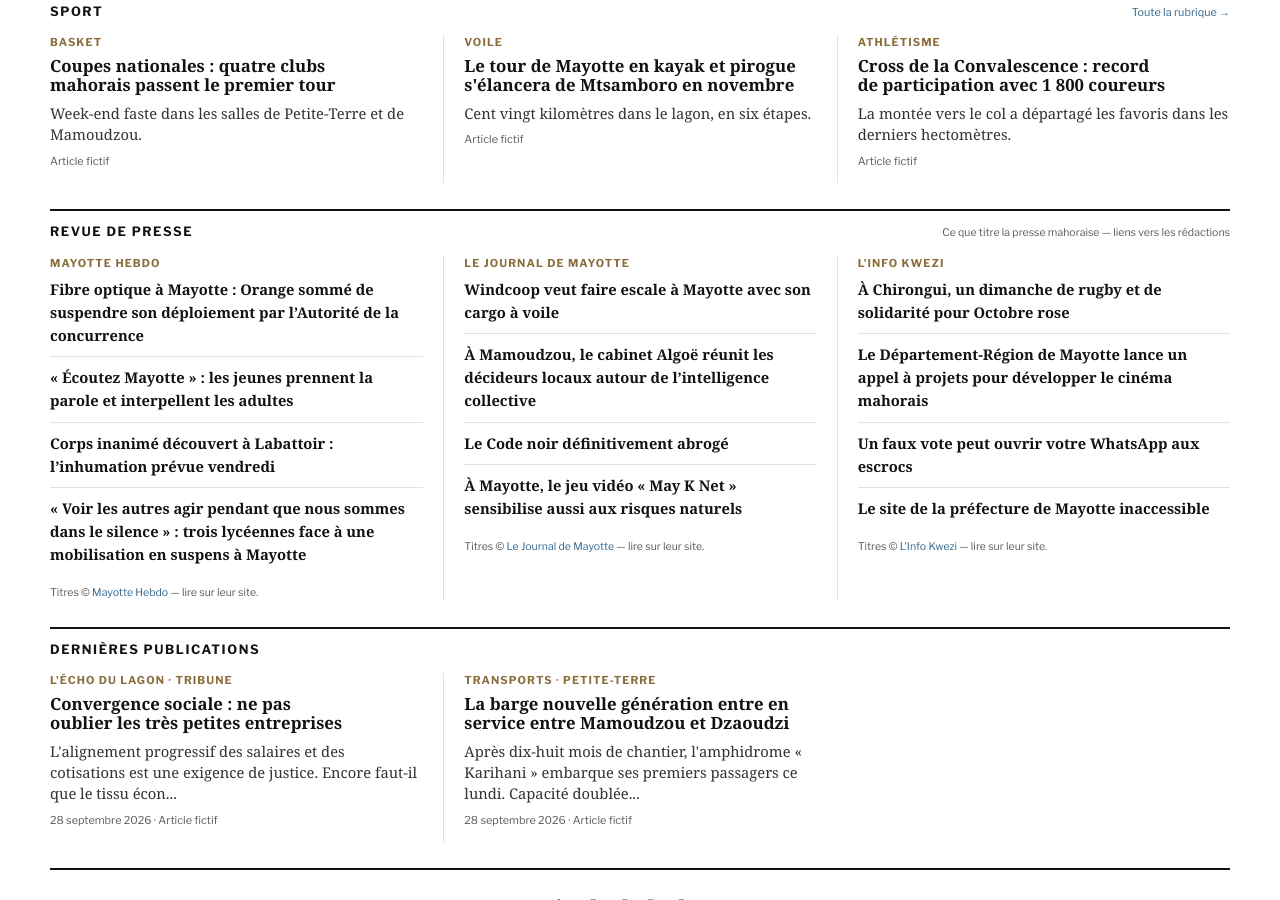
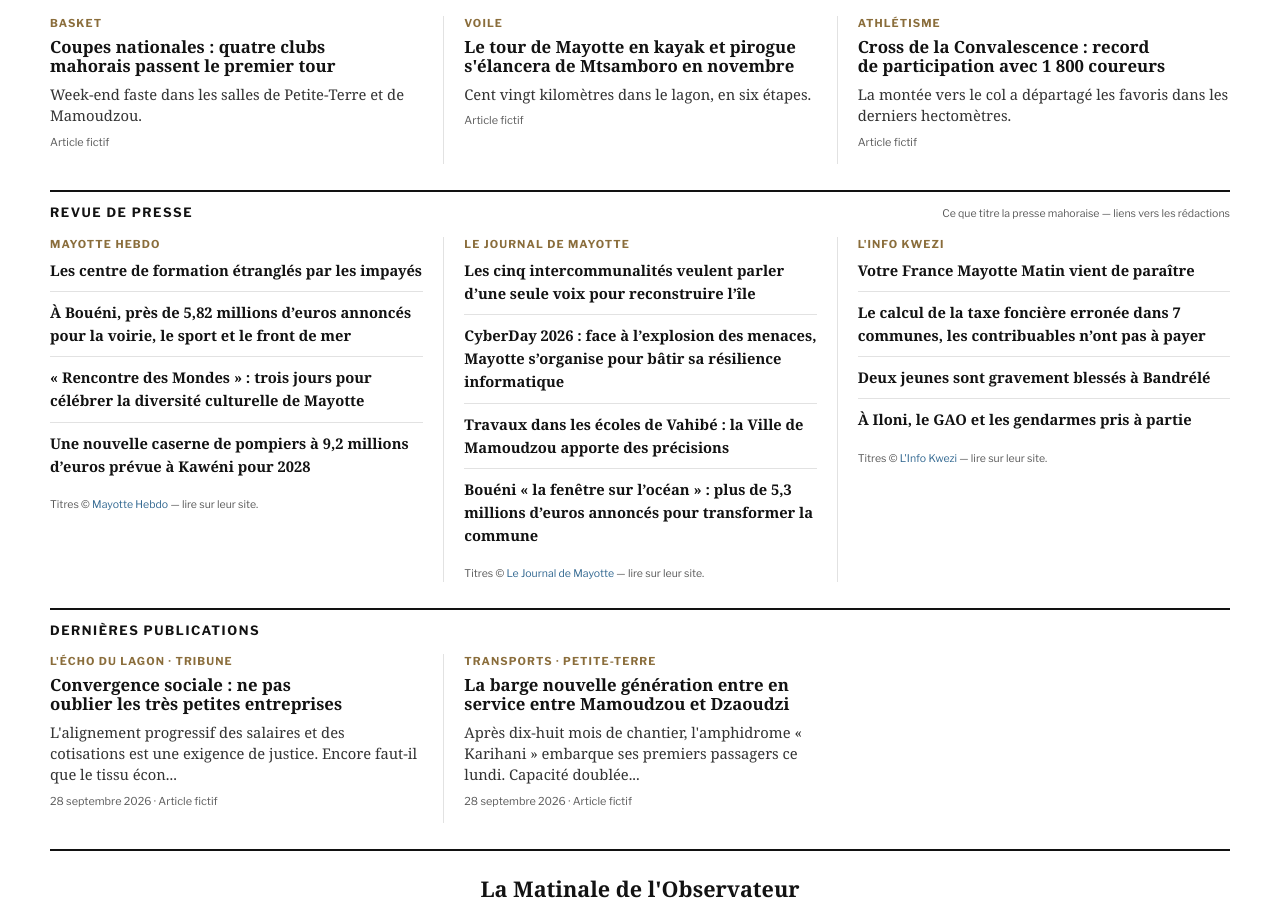
Before and after one commit to esdine/observateur-mayotte, a Jekyll site: the page built from index.html, in a window 1280 px wide and 900 px high, scrolled down 2796 px. Built offline with Jekyll 4.4.1, drawn with Linux system fonts in a browser that asks for light colours; some web fonts are replaced; some of the changed text lies outside the part shown.

Commit message:
Édition du matin : météo et revue de presse

```diff
--- a/_data/marches.yml
+++ b/_data/marches.yml
@@ -1,5 +1,25 @@
 # Genere par outils/maj_marches.py - source BOAMP (open data, licence ouverte)
 avis:
+  - objet: "Remise en état des quais et protections maritimes en enrochements des ports de plaisance de Dzaoudzi et Mamoudzou"
+    acheteur: "Département-Région de Mayotte"
+    type: "Travaux"
+    famille: "Marchés européens"
+    parution: "23 octobre 2026"
+    limite: "13 novembre 2026"
+    lien: "https://www.boamp.fr/pages/avis/?q=idweb:26-102598"
+  - objet: "construction d’un programme immobilier neuf de 59 logements mixtes, dont pour l’opération « SQUARE PAPAYE »"
+    acheteur: "Société Immobilière de Mayotte (976)"
+    type: "Travaux"
+    famille: "Marchés européens"
+    parution: "23 octobre 2026"
+    lien: "https://www.boamp.fr/pages/avis/?q=idweb:26-102759"
+  - objet: "Fourniture, installation, mise en service et maintenance d’une chaîne complète de production et de distribution d’eau adoucie et osmosée."
+    acheteur: "CENTRE HOSPITALIER DE MAYOTTE"
+    type: "Services"
+    famille: "Marchés entre 90 k€ et seuils européens"
+    parution: "23 octobre 2026"
+    limite: "16 novembre 2026"
+    lien: "https://www.boamp.fr/pages/avis/?q=idweb:26-103055"
   - objet: "MISE A DISPOSITION DE CAMIONS-PLATEAU 3,5 TONNES A 7 TONNES AVEC CHAUFFEUR ET MANUTENTIONNAIRE"
     acheteur: "SIDEVAM (976)"
     type: "Services"
@@ -7,6 +27,13 @@ avis:
     parution: "22 octobre 2026"
     limite: "20 novembre 2026"
     lien: "https://www.boamp.fr/pages/avis/?q=idweb:26-102318"
+  - objet: "MISSION DE MAÎTRISE D'OEUVRE RELATIVE AUX ÉTUDES DES TRAVAUX POST-CYCLONIQUE « CHIDO » RECONSTRUCTION DE LA MAISON DE FRANCE SERVICES À H…"
+    acheteur: "Ville de Mtsamboro (976)"
+    type: "Services"
+    famille: "Marchés <90 k€ (MAPA)"
+    parution: "22 octobre 2026"
+    limite: "24 novembre 2026"
+    lien: "https://www.boamp.fr/pages/avis/?q=idweb:26-102787"
   - objet: "Fourniture, livraison et mise en service d'équipements de laboratoire, d'un drone et d'un capteur bathymétrique"
     acheteur: "Université de Mayotte"
     type: "Fournitures"
@@ -14,31 +41,3 @@ avis:
     parution: "21 octobre 2026"
     limite: "30 septembre 2026"
     lien: "https://www.boamp.fr/pages/avis/?q=idweb:26-101697"
-  - objet: "Prestations d’accompagnement stratégique, administratif, financier et contractuel juridique des opérations de travaux de construction de…"
-    acheteur: "Centre Hospitalier de Mayotte"
-    type: "Services"
-    famille: "Marchés entre 90 k€ et seuils européens"
-    parution: "21 octobre 2026"
-    limite: "12 novembre 2026"
-    lien: "https://www.boamp.fr/pages/avis/?q=idweb:26-102282"
-  - objet: "Actualisation des plans de gestion des sites des Cratères de Petite-Terre et de la Vasière des Badamiers (976 – Mayotte)"
-    acheteur: "CELRL 17"
-    type: "Services"
-    famille: "Divers"
-    parution: "20 octobre 2026"
-    limite: "20 novembre 2026"
-    lien: "https://www.boamp.fr/pages/avis/?q=idweb:26-101739"
-  - objet: "Prestations de diagnostics de pollution des sols et des constructions en vue de la construction du second site du CHM à Combani"
-    acheteur: "CENTRE HOSPITALIER DE MAYOTTE"
-    type: "Services"
-    famille: "Marchés européens"
-    parution: "20 octobre 2026"
-    limite: "20 novembre 2026"
-    lien: "https://www.boamp.fr/pages/avis/?q=idweb:26-101385"
-  - objet: "ENTRETIEN ET LA MAINTENANCE DES INSTALLATIONS DE CLIMATISATION DES BATIMENTS COMMUNAUX ET DES ÉTABLISSEMENTS SCOLAIRES VILLE DE CHIRONGUI"
-    acheteur: "Ville de Chirongui (976)"
-    type: "Services"
-    famille: "Marchés entre 90 k€ et seuils européens"
-    parution: "20 octobre 2026"
-    limite: "12 novembre 2026"
-    lien: "https://www.boamp.fr/pages/avis/?q=idweb:26-102002"
--- a/_data/revue.yml
+++ b/_data/revue.yml
@@ -3,33 +3,33 @@ sources:
   - nom: "Mayotte Hebdo"
     site: "https://mayottehebdo.com/"
     titres:
-      - titre: "Fibre optique à Mayotte : Orange sommé de suspendre son déploiement par l’Autorité de la concurrence"
-        lien: "https://www.mayottehebdo.com/actualite/numerique/fibre-optique-a-mayotte-orange-somme-de-suspendre-son-deploiement-par-lautorite-de-la-concurrence/"
-      - titre: "« Écoutez Mayotte » : les jeunes prennent la parole et interpellent les adultes"
-        lien: "https://www.mayottehebdo.com/actualite/societe/ecoutez-mayotte-les-jeunes-prennent-la-parole-et-interpellent-les-adultes/"
-      - titre: "Corps inanimé découvert à Labattoir : l’inhumation prévue vendredi"
-        lien: "https://www.mayottehebdo.com/actualite/societe/corps-inanime-decouvert-a-labattoir-linhumation-prevue-vendredi/"
-      - titre: "« Voir les autres agir pendant que nous sommes dans le silence » : trois lycéennes face à une mobilisation en suspens à Mayotte"
-        lien: "https://www.mayottehebdo.com/actualite/education/voir-les-autres-agir-pendant-que-nous-sommes-dans-le-silence-trois-lyceennes-face-a-une-mobilisation-en-suspens-a-mayotte/"
+      - titre: "Les centre de formation étranglés par les impayés"
+        lien: "https://www.mayottehebdo.com/actualite/formation/les-centre-de-formation-etrangles-par-les-impayes/"
+      - titre: "À Bouéni, près de 5,82 millions d’euros annoncés pour la voirie, le sport et le front de mer"
+        lien: "https://www.mayottehebdo.com/actualite/economie/a-boueni-pres-de-582-millions-deuros-annonces-pour-la-voirie-le-sport-et-le-front-de-mer/"
+      - titre: "« Rencontre des Mondes » : trois jours pour célébrer la diversité culturelle de Mayotte"
+        lien: "https://www.mayottehebdo.com/actualite/culture/rencontre-des-mondes-trois-jours-pour-celebrer-la-diversite-culturelle-de-mayotte/"
+      - titre: "Une nouvelle caserne de pompiers à 9,2 millions d’euros prévue à Kawéni pour 2028"
+        lien: "https://www.mayottehebdo.com/actualite/societe/une-nouvelle-caserne-de-pompiers-a-92-millions-deuros-prevue-a-kaweni-pour-2028/"
   - nom: "Le Journal de Mayotte"
     site: "https://lejournaldemayotte.yt/"
     titres:
-      - titre: "Windcoop veut faire escale à Mayotte avec son cargo à voile"
-        lien: "https://lejournaldemayotte.yt/2026/10/22/windcoop-veut-faire-escale-a-mayotte-avec-son-cargo-a-voile/"
-      - titre: "À Mamoudzou, le cabinet Algoë réunit les décideurs locaux autour de l’intelligence collective"
-        lien: "https://lejournaldemayotte.yt/2026/10/22/a-mamoudzou-le-cabinet-algoe-reunit-les-decideurs-locaux-autour-de-lintelligence-collective/"
-      - titre: "Le Code noir définitivement abrogé"
-        lien: "https://lejournaldemayotte.yt/2026/10/22/le-code-noir-definitivement-abroge/"
-      - titre: "À Mayotte, le jeu vidéo « May K Net » sensibilise aussi aux risques naturels"
-        lien: "https://lejournaldemayotte.yt/2026/10/22/a-mayotte-le-jeu-video-may-k-net-sensibilise-aussi-aux-risques-naturels/"
+      - titre: "Les cinq intercommunalités veulent parler d’une seule voix pour reconstruire l’île"
+        lien: "https://lejournaldemayotte.yt/2026/10/23/les-cinq-intercommunalites-veulent-parler-dune-seule-voix-pour-reconstruire-lile/"
+      - titre: "CyberDay 2026 : face à l’explosion des menaces, Mayotte s’organise pour bâtir sa résilience informatique"
+        lien: "https://lejournaldemayotte.yt/2026/10/23/cyberday-2026-face-a-lexplosion-des-menaces-mayotte-sorganise-pour-batir-sa-resilience-informatique/"
+      - titre: "Travaux dans les écoles de Vahibé : la Ville de Mamoudzou apporte des précisions"
+        lien: "https://lejournaldemayotte.yt/2026/10/23/travaux-dans-les-ecoles-de-vahibe-la-ville-de-mamoudzou-apporte-des-precisions/"
+      - titre: "Bouéni « la fenêtre sur l’océan » : plus de 5,3 millions d’euros annoncés pour transformer la commune"
+        lien: "https://lejournaldemayotte.yt/2026/10/23/boueni-la-fenetre-sur-locean-plus-de-53-millions-deuros-annonces-pour-transformer-la-commune/"
   - nom: "L'Info Kwezi"
     site: "https://www.linfokwezi.fr/"
     titres:
-      - titre: "À Chirongui, un dimanche de rugby et de solidarité pour Octobre rose"
-        lien: "https://www.linfokwezi.fr/a-chirongui-un-dimanche-de-rugby-et-de-solidarite-pour-octobre-rose/"
-      - titre: "Le Département-Région de Mayotte lance un appel à projets pour développer le cinéma mahorais"
-        lien: "https://www.linfokwezi.fr/le-departement-region-de-mayotte-lance-un-appel-a-projets-pour-developper-le-cinema-mahorais/"
-      - titre: "Un faux vote peut ouvrir votre WhatsApp aux escrocs"
-        lien: "https://www.linfokwezi.fr/un-faux-vote-peut-ouvrir-votre-whatsapp-aux-escrocs/"
-      - titre: "Le site de la préfecture de Mayotte inaccessible"
-        lien: "https://www.linfokwezi.fr/le-site-de-la-prefecture-de-mayotte-inaccessible/"
+      - titre: "Votre France Mayotte Matin vient de paraître"
+        lien: "https://www.linfokwezi.fr/votre-france-mayotte-matin-vient-de-paraitre-235/"
+      - titre: "Le calcul de la taxe foncière erronée dans 7 communes, les contribuables n’ont pas à payer"
+        lien: "https://www.linfokwezi.fr/le-calcul-de-la-taxe-fonciere-erronee-dans-7-communes-les-contribuables-nont-pas-a-payer/"
+      - titre: "Deux jeunes sont gravement blessés à Bandrélé"
+        lien: "https://www.linfokwezi.fr/deux-jeunes-sont-gravement-blesses-a-bandrele/"
+      - titre: "À Iloni, le GAO et les gendarmes pris à partie"
+        lien: "https://www.linfokwezi.fr/a-iloni-le-gao-et-les-gendarmes-pris-a-partie/"
```
Also changed, not shown: _data/meteo.yml (+4 -4 lines).
